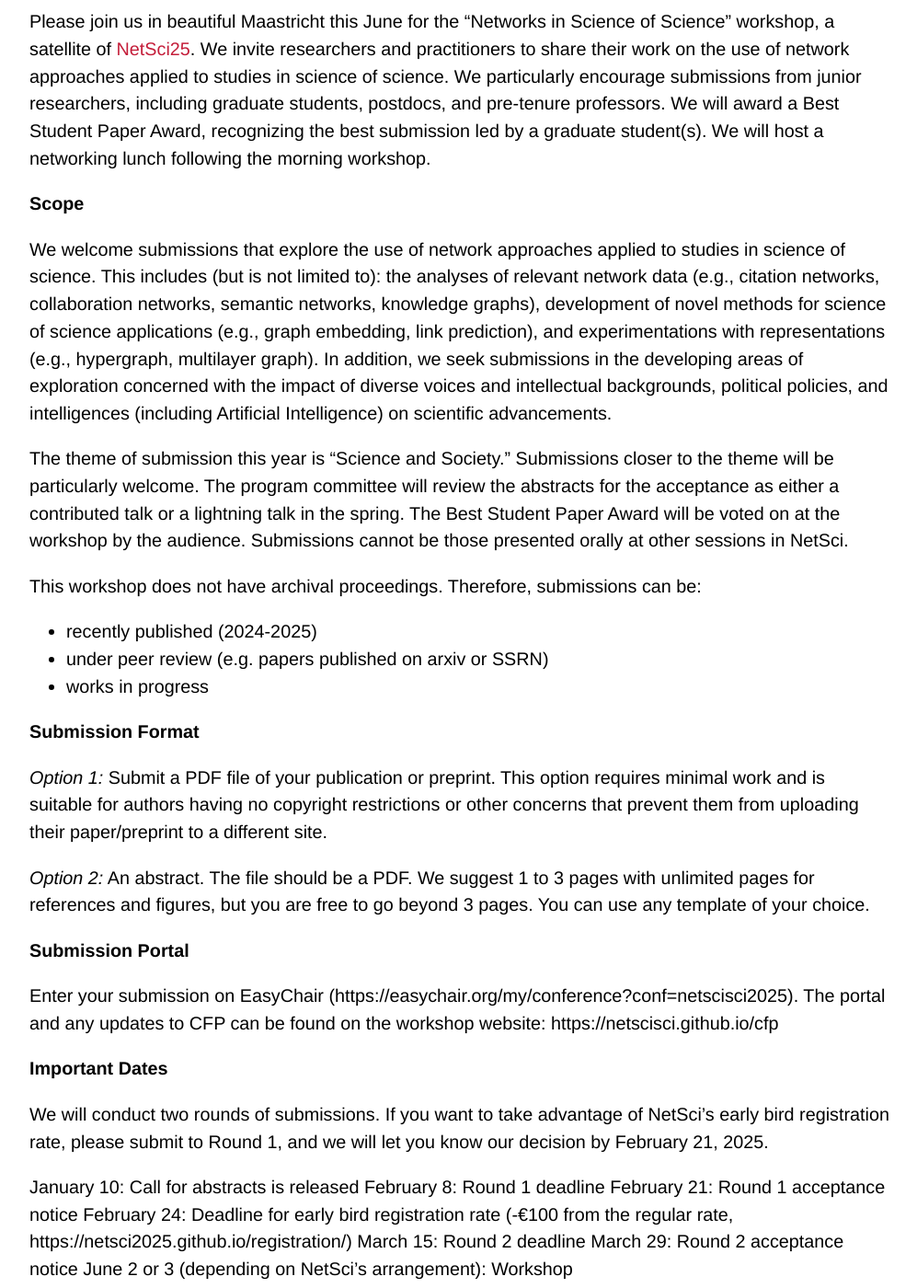
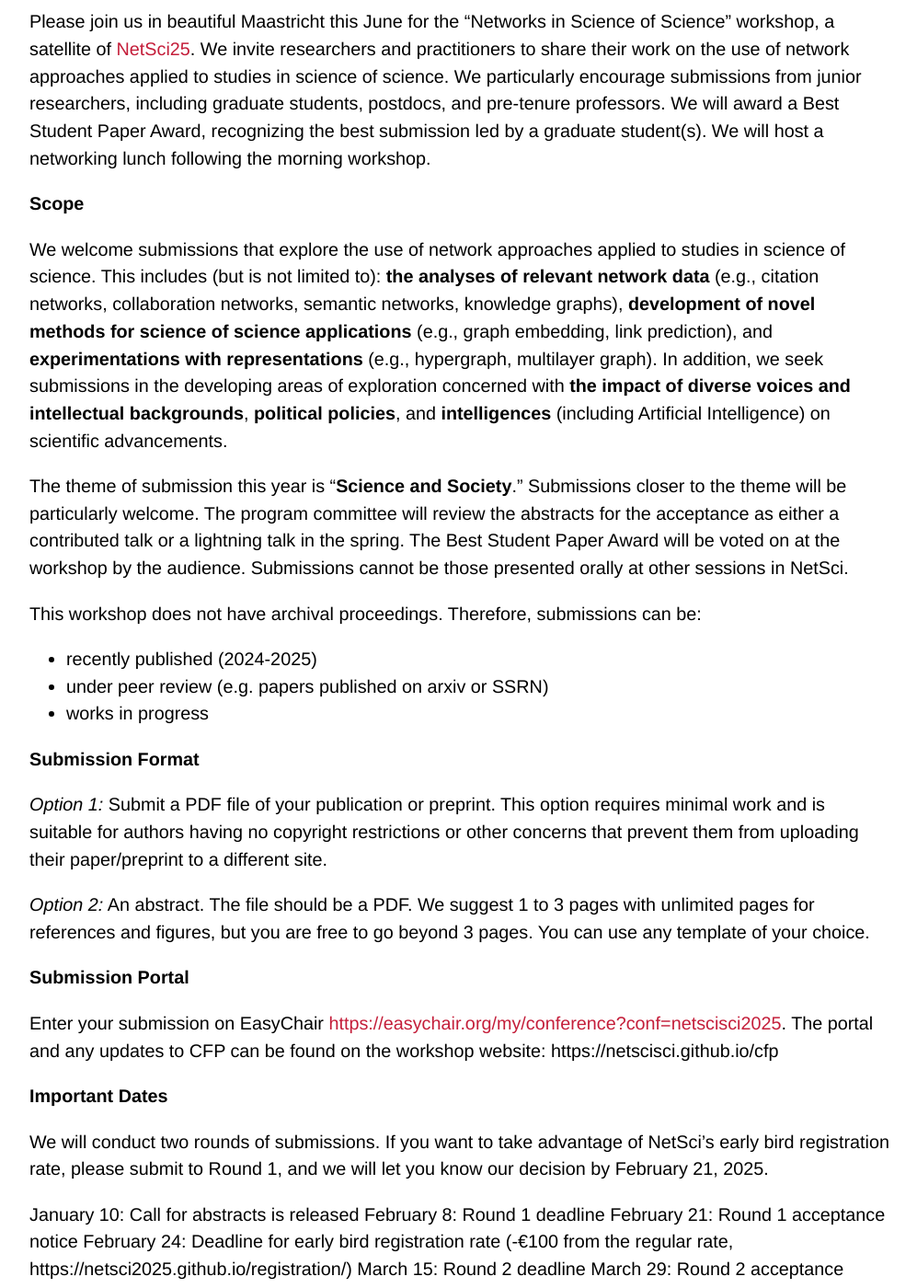
Before and after one commit to netscisci/netscisci.github.io, a Jekyll site: the page built from cfp.md, in a window 1280 px wide and 1400 px high, scrolled down 520 px. Shown: the whole window at 92% size, without its empty margins (140-1137 px from the left). Built offline with Jekyll 4.4.1, drawn with Linux system fonts in a browser that asks for light colours; some web fonts are replaced; our own code applies the rules of GitHub Pages for plain Markdown files.

Commit message:
Update cfp.md

```diff
--- a/cfp.md
+++ b/cfp.md
@@ -8,9 +8,9 @@ Please join us in beautiful Maastricht this June for the “Networks in Science
 
 **Scope**
 
-We welcome submissions that explore the use of network approaches applied to studies in science of science. This includes (but is not limited to): the analyses of relevant network data (e.g., citation networks, collaboration networks, semantic networks, knowledge graphs), development of novel methods for science of science applications (e.g., graph embedding, link prediction), and experimentations with representations (e.g., hypergraph, multilayer graph). In addition, we seek submissions in the developing areas of exploration concerned with the impact of diverse voices and intellectual backgrounds, political policies, and intelligences (including Artificial Intelligence) on scientific advancements.
+We welcome submissions that explore the use of network approaches applied to studies in science of science. This includes (but is not limited to): **the analyses of relevant network data** (e.g., citation networks, collaboration networks, semantic networks, knowledge graphs), **development of novel methods for science of science applications** (e.g., graph embedding, link prediction), and **experimentations with representations** (e.g., hypergraph, multilayer graph). In addition, we seek submissions in the developing areas of exploration concerned with **the impact of diverse voices and intellectual backgrounds**, **political policies**, and **intelligences** (including Artificial Intelligence) on scientific advancements.
 
-The theme of submission this year is “Science and Society.” Submissions closer to the theme will be particularly welcome. The program committee will review the abstracts for the acceptance as either a contributed talk or a lightning talk in the spring. The Best Student Paper Award will be voted on at the workshop by the audience. Submissions cannot be those presented orally at other sessions in NetSci.
+The theme of submission this year is “**Science and Society**.” Submissions closer to the theme will be particularly welcome. The program committee will review the abstracts for the acceptance as either a contributed talk or a lightning talk in the spring. The Best Student Paper Award will be voted on at the workshop by the audience. Submissions cannot be those presented orally at other sessions in NetSci.
 
 This workshop does not have archival proceedings. Therefore, submissions can be:
 - recently published (2024-2025)
@@ -25,7 +25,7 @@ _Option 2:_ An abstract. The file should be a PDF. We suggest 1 to 3 pages with
 
 **Submission Portal**
 
-Enter your submission on EasyChair (https://easychair.org/my/conference?conf=netscisci2025). The portal and any updates to CFP can be found on the workshop website: https://netscisci.github.io/cfp
+Enter your submission on EasyChair [https://easychair.org/my/conference?conf=netscisci2025](https://easychair.org/my/conference?conf=netscisci2025). The portal and any updates to CFP can be found on the workshop website: https://netscisci.github.io/cfp
 
 **Important Dates**
 
```
